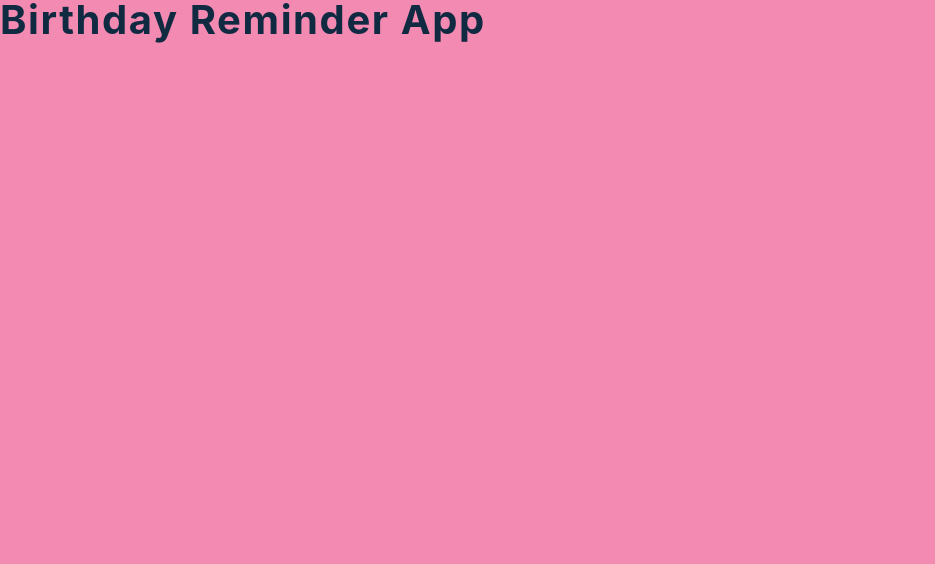
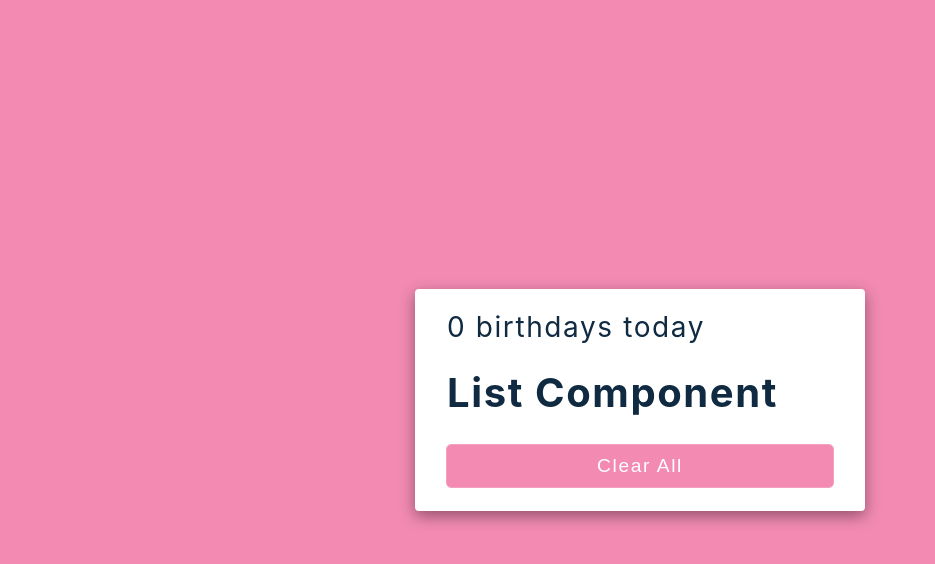
Before and after one commit to priya28139/birthday-reminder, a React (Create React App) app: page / in a window 1280 px wide. Shown: the top 564 px of the page, without its empty margins (0-935 px from the left). Built offline with nearby package versions, Linux system fonts and the light colour scheme.

Commit message:
Setup basic layout in App.js

```diff
--- a/src/App.js
+++ b/src/App.js
@@ -1,4 +1,14 @@
 import React from "react";
+import data from "./data";
+import List from "./components/List";
 export default function App() {
-  return <h2>Birthday Reminder App</h2>;
+  return (
+    <main>
+      <section className="container">
+        <h3>0 birthdays today</h3>
+        <List />
+        <button onClick={null}>Clear All</button>
+      </section>
+    </main>
+  );
 }
```
